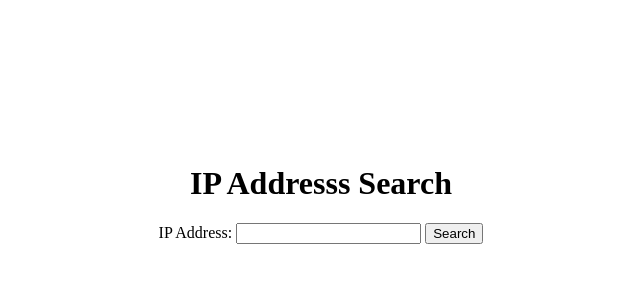
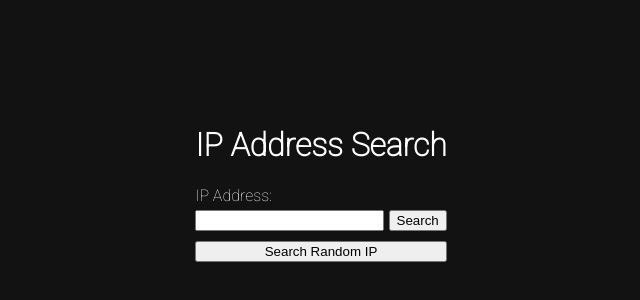
Before and after one commit to jacobshutty/ip-locations, a website: page client/index.html in a window 1280 px wide. Shown: the part 198-498 px from the top of the page, without its empty margins (319-959 px from the left). Drawn offline with Linux system fonts and the light colour scheme.

Commit message:
Add basic styling, add random IP lookup button

```diff
--- a/client/index.html
+++ b/client/index.html
@@ -1,31 +1,88 @@
+<html>
   <head>
+    <link rel="preconnect" href="https://fonts.googleapis.com" />
+    <link rel="preconnect" href="https://fonts.gstatic.com" crossorigin />
+    <link
+      href="https://fonts.googleapis.com/css2?family=Cairo:wght@300;400;600;700&family=Karla:wght@400;700&family=Lora:wght@400;700&family=Roboto:wght@100&family=Source+Sans+Pro:wght@300;400;700&display=swap"
+      rel="stylesheet"
+    />
+    <title>IP Address Search</title>
     <style>
+      html {
+        background-color: #121212;
+        font-family: Roboto;
+        color: #fff;
+      }
+
+      h1 {
+        margin-top: 0px;
+      }
+
       .content-wrap {
         width: 100%;
         height: 100%;
         display: flex;
         justify-content: center;
         align-items: center;
+      }
+
+      .inner-wrap {
+        display: flex;
         flex-direction: column;
+      }
+
+      .input-wrap {
+        display: flex;
+        width: 100%;
+        margin-top: 5px;
+      }
+
+      #ip {
+        flex-grow: 1;
+        margin-right: 5px;
+      }
+
+      #random-ip {
+        margin-top: 10px;
+        width: 100%;
       }
     </style>
   </head>
 
   <body>
     <div class="content-wrap">
-    <h1>IP Addresss Search</h1>
+      <div class="inner-wrap">
+        <h1>IP Address Search</h1>
         <form id="ip-form">
           <label for="ip">IP Address:</label>
+          <br />
+          <div class="input-wrap">
             <input type="text" id="ip" />
             <button type="submit">Search</button>
+          </div>
+          <button id="random-ip">Search Random IP</button>
         </form>
         <div id="ip-info"></div>
+      </div>
     </div>
   </body>
 
   <script>
+    const sampleIps = [
+      '76.80.158.104',
+      '173.181.16.0',
+      '196.1.56.0',
+      '103.130.232.0',
+      '74.142.90.148',
+      '66.26.105.168',
+      '36.225.44.0',
+      '2.8.100.0',
+    ];
     const form = document.querySelector('#ip-form');
     form.addEventListener('submit', handleSearch);
+
+    const randomIpButton = document.querySelector('#random-ip');
+    randomIpButton.addEventListener('click', searchRandomIp);
 
     async function handleSearch(e) {
       e.preventDefault();
@@ -40,4 +97,10 @@
         ipInfo.innerHTML = 'Invalid IP';
       }
     }
+
+    function searchRandomIp() {
+      const ip = sampleIps[Math.floor(Math.random() * (sampleIps.length - 1))];
+      const ipInput = (document.querySelector('#ip').value = ip);
+    }
   </script>
+</html>
```
Lines whose indentation alone changed are shown as unchanged.
